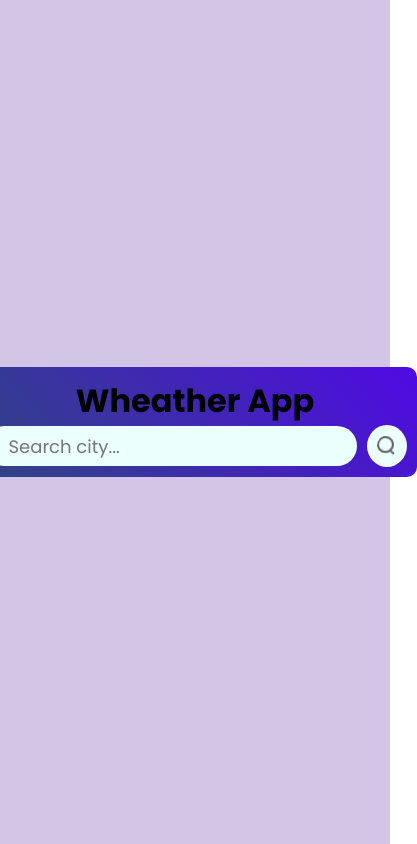
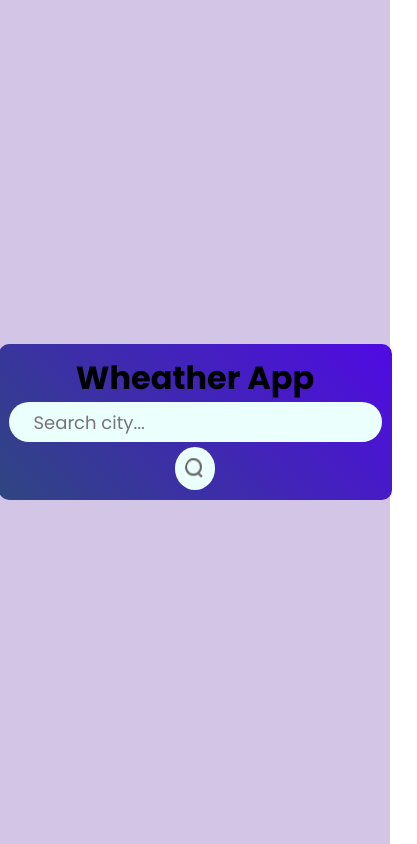
Before and after one commit to Rupesh-bhagat96/Weather-App, a React (Vite) app: page / in a window 390 px wide. Shown: the whole page, 417 px wide, since content can reach past the window. Built offline with nearby package versions, Linux system fonts and the light colour scheme; no server answers.

Commit message:
css updated

```diff
--- a/src/Components/Weather.jsx
+++ b/src/Components/Weather.jsx
@@ -79,7 +79,7 @@ const Weather = () => {
      {weatherData?
      <>
      <img className='sun' src={weatherData.icon} alt="" />
-     <p className='temprature'>{weatherData.temparature}</p>
+     <p className='temprature'>{weatherData.temparature}°c</p>
      <p className='location'>{weatherData.location}</p>
 
      <div className="weather-info">
--- a/src/Components/weather.css
+++ b/src/Components/weather.css
@@ -65,8 +65,22 @@
 }
 
 
-@media (max-width: 600px) {
+@media  (max-width: 426px) {
     .container{
-    padding: 10px;
+        padding: 10px;
+    }
+    .search-bar{
+        flex-direction: column;
+        gap:5px;
+    }
+    .sun{
+        height: 7rem;
+        margin-top: 10px;
+    }
+    .temprature{
+        color: white;
+        font-size: 50px;
+        line-height: 1;
+    }
+
 }
-}
```
